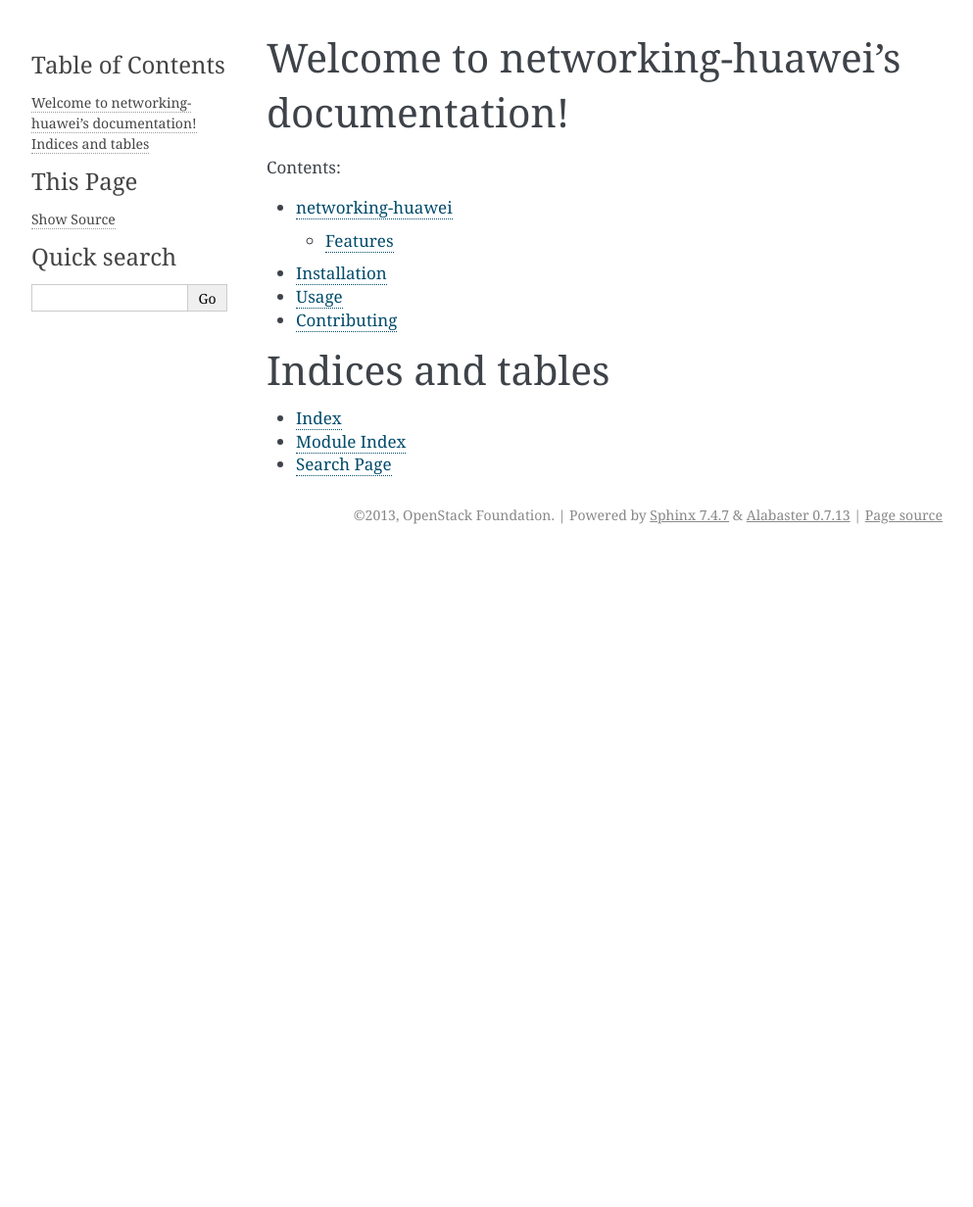
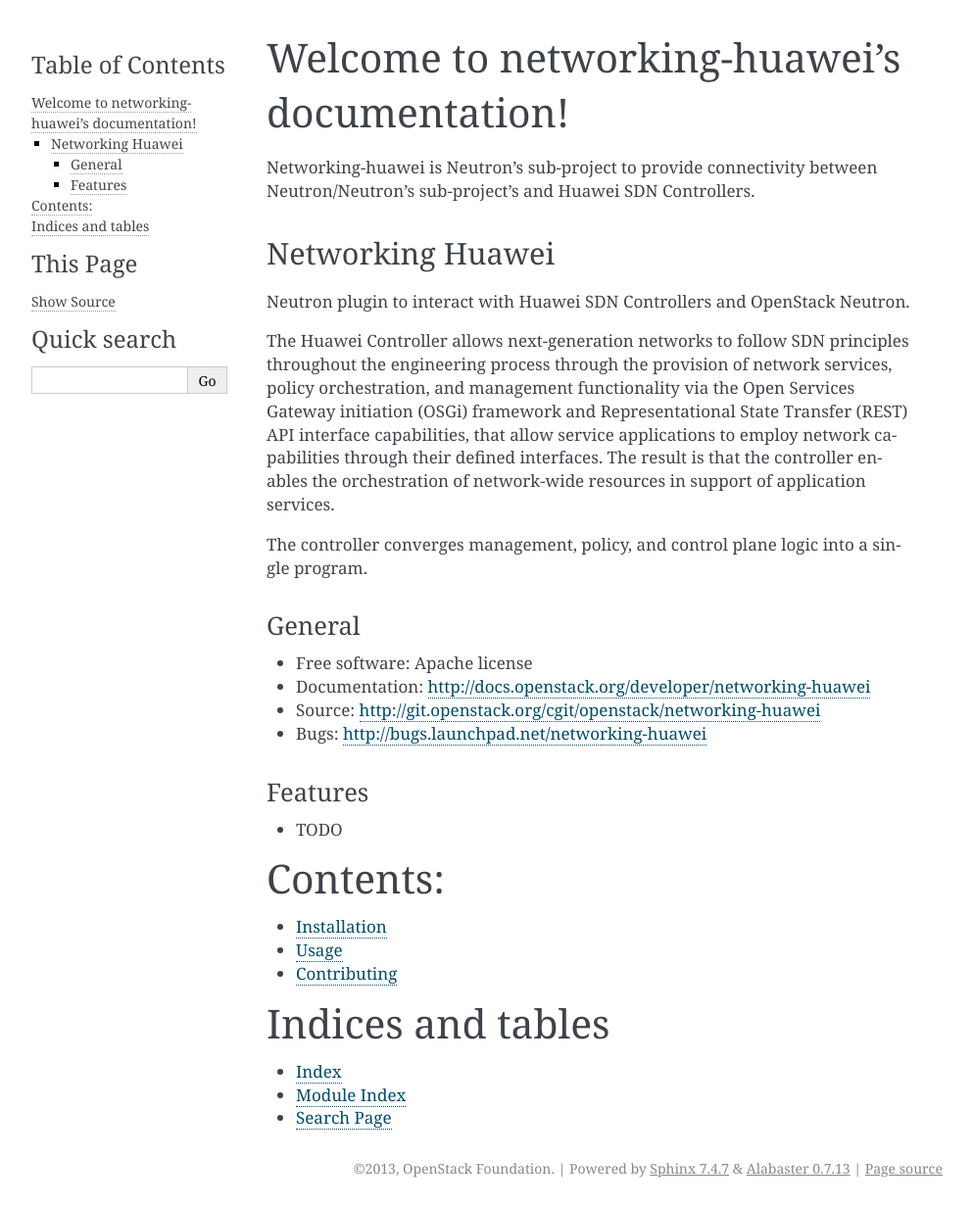
Before and after one commit to openstack-archive/networking-huawei, a Sphinx documentation site: the page built from doc/source/index.rst, in a window 1280 px wide. Shown: the whole page at 98% size, without its empty margins (148-1141 px from the left). Built offline with Sphinx 7.4.7, drawn with Linux system fonts in a browser that asks for light colours; before the commit the page ends 900 px from its top, so only the background shows below that.

Commit message:
Update the documentation about plugin and controller
Added more documentation about the networking-huawei and SDN controller.
Fix some alignment and spelling issues in documentation.
Updated some external broken links.

Partial-Bug: #1581797

Change-Id: Ib617eb8687455bed52d9e2037dace2b952f488c2

```diff
--- a/CONTRIBUTING.rst
+++ b/CONTRIBUTING.rst
@@ -1,5 +1,5 @@
 If you would like to contribute to the development of networking-huawei,
-you must follow the steps documented at::
+you must follow the steps documented at:
 
    http://docs.openstack.org/infra/manual/developers.html
 
--- a/README.rst
+++ b/README.rst
@@ -1,13 +1,27 @@
 ===============================
-networking-huawei
+Networking Huawei
 ===============================
 
-Huawei driver code for interacting with neutron will be devloped as part of
-this project.
+Neutron plugin to interact with Huawei SDN Controllers and OpenStack Neutron.
+
+The Huawei Controller allows next-generation networks to follow SDN principles
+throughout the engineering process through the provision of network services,
+policy orchestration, and management functionality via the Open Services
+Gateway initiation (OSGi) framework and Representational State Transfer (REST)
+API interface capabilities, that allow service applications to employ network
+capabilities through their defined interfaces. The result is that the
+controller enables the orchestration of network-wide resources in support of
+application services.
+
+The controller converges management, policy, and control plane logic into a
+single program.
+
+General
+-------
 
 * Free software: Apache license
 * Documentation: http://docs.openstack.org/developer/networking-huawei
-* Source: http://git.openstack.org/cgit/networking-huawei/networking-huawei
+* Source: http://git.openstack.org/cgit/openstack/networking-huawei
 * Bugs: http://bugs.launchpad.net/networking-huawei
 
 Features
--- a/doc/source/index.rst
+++ b/doc/source/index.rst
@@ -23,13 +23,16 @@
 
 Welcome to networking-huawei's documentation!
 ========================================================
+Networking-huawei is Neutron’s sub-project to provide connectivity between
+Neutron/Neutron’s sub-project’s and Huawei SDN Controllers.
+
+.. include:: ../../README.rst
 
 Contents:
-
+==================
 .. toctree::
    :maxdepth: 2
 
-   readme
    installation
    usage
    contributing
--- a/setup.cfg
+++ b/setup.cfg
@@ -1,6 +1,6 @@
 [metadata]
 name = networking-huawei
-summary = Huawei driver code for interacting with neutron will be devloped as part of this project.
+summary = Huawei driver code for interacting with neutron will be developed as part of this project.
 description-file =
     README.rst
 author = OpenStack
```
Also changed, not shown: doc/source/usage.rst (+24 -1 lines).
